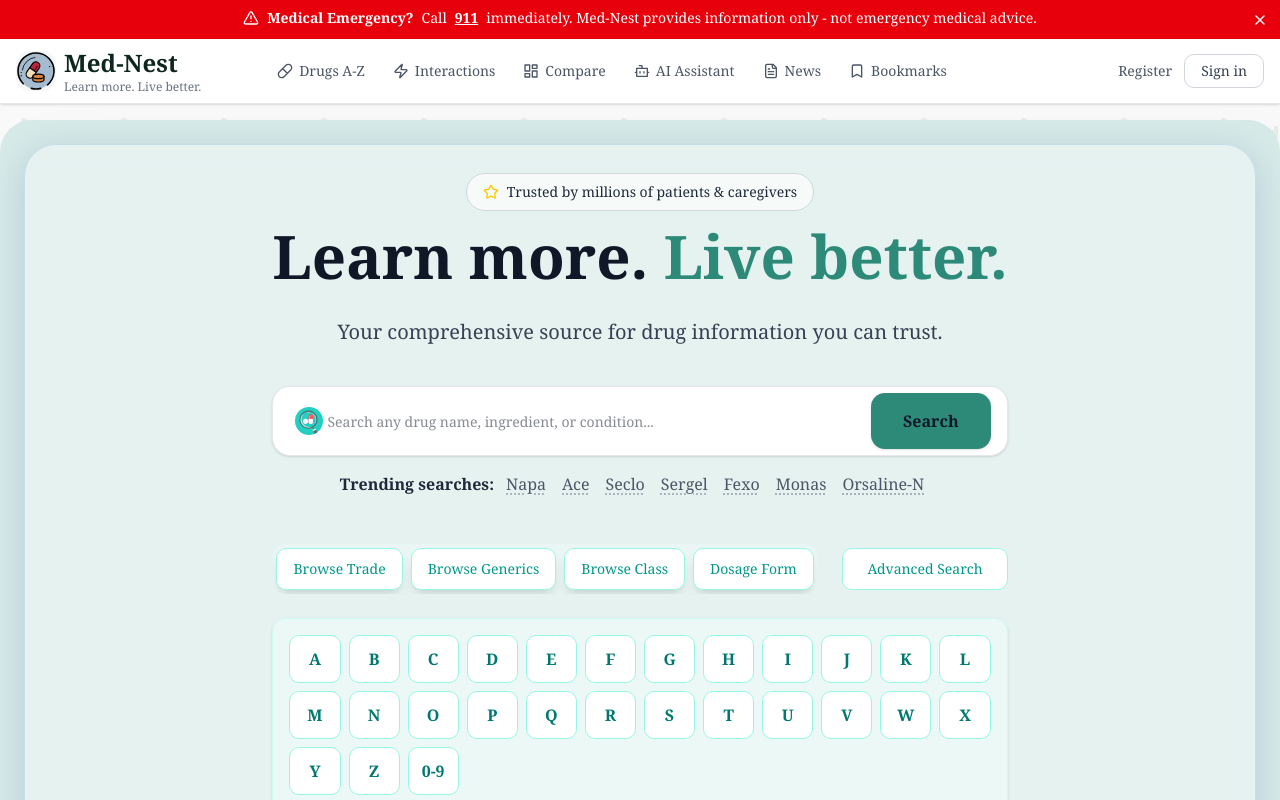
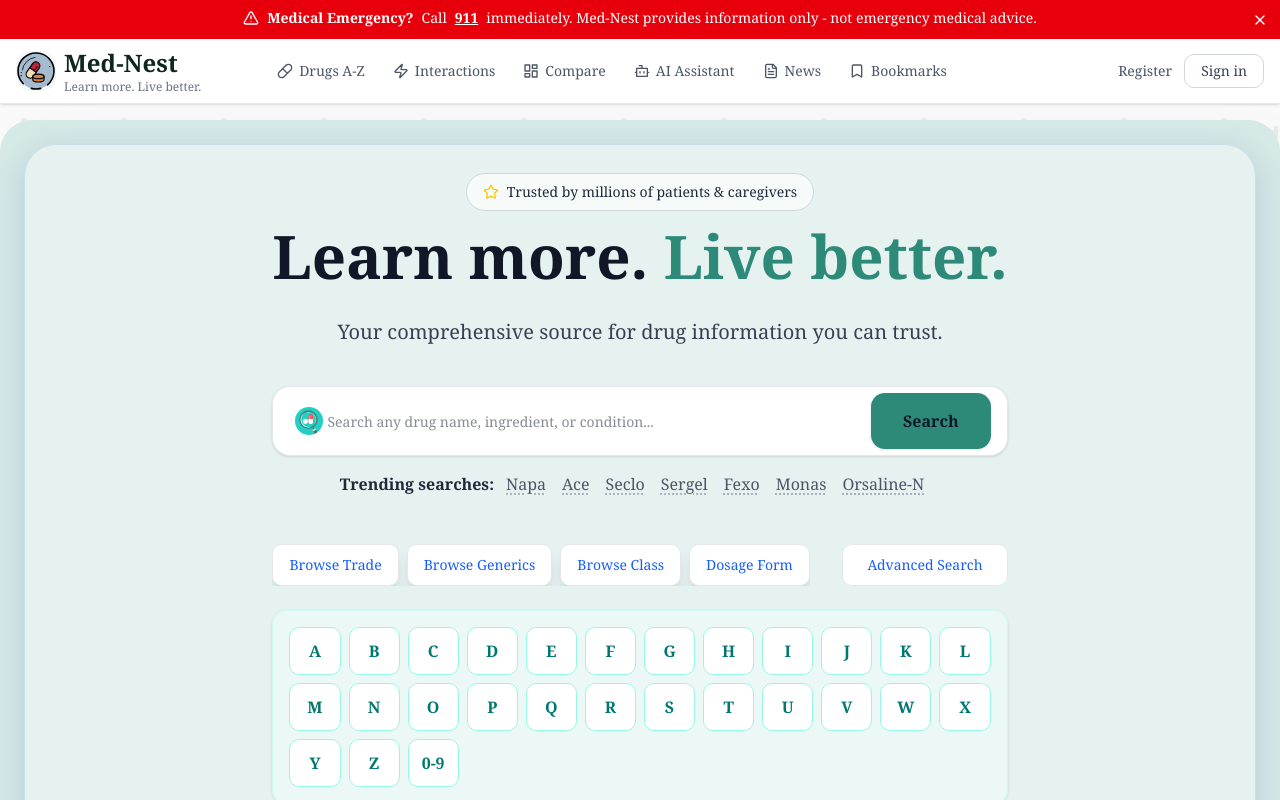
Before and after one commit to qilaro/Med-Nest, a Next.js app in the folder frontend/: page / in a window 1280 px wide. Shown: the top 800 px of the page. Built offline with nearby package versions, Linux system fonts and the light colour scheme; no server answers; the database is empty; a web font is replaced by a local one.

Commit message:
fix: revert tabs to blue, keep A-Z mint green

```diff
--- a/frontend/components/drugs/AZBrowse.tsx
+++ b/frontend/components/drugs/AZBrowse.tsx
@@ -33,7 +33,7 @@ function AZBrowseContent({ showAdvancedSearch = true }: { showAdvancedSearch?: b
     <div className="w-full max-w-4xl my-8">
       {/* Tabs */}
       <div className="flex justify-between items-center mb-6">
-        <div className="flex gap-2 flex-nowrap overflow-x-auto bg-teal-50/30 p-1 rounded-xl">
+        <div className="flex gap-2 flex-nowrap overflow-x-auto">
           {TABS.map((tab) => (
             <button
               key={tab}
@@ -41,7 +41,7 @@ function AZBrowseContent({ showAdvancedSearch = true }: { showAdvancedSearch?: b
               className={`px-4 py-2.5 rounded-lg font-medium text-sm whitespace-nowrap transition-colors cursor-pointer shadow-lg ${
                 activeTab === tab
                   ? "bg-[#0D261E] text-white"
-                  : "bg-white text-teal-600 hover:bg-teal-50 border border-teal-200"
+                  : "bg-white text-blue-600 hover:bg-gray-100 border border-gray-200"
               }`}
             >
               {tab}
@@ -51,7 +51,7 @@ function AZBrowseContent({ showAdvancedSearch = true }: { showAdvancedSearch?: b
         {showAdvancedSearch && (
           <Link
             href="/drugs"
-            className="px-6 py-2.5 rounded-lg font-medium text-sm transition-colors cursor-pointer bg-white text-teal-600 hover:bg-teal-50 border border-teal-200"
+            className="px-6 py-2.5 rounded-lg font-medium text-sm transition-colors cursor-pointer bg-white text-blue-600 hover:bg-gray-100 border border-gray-200"
           >
             Advanced Search
           </Link>
```
